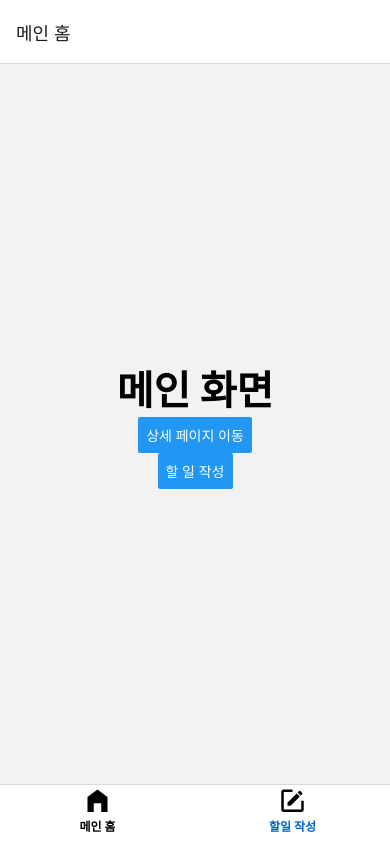
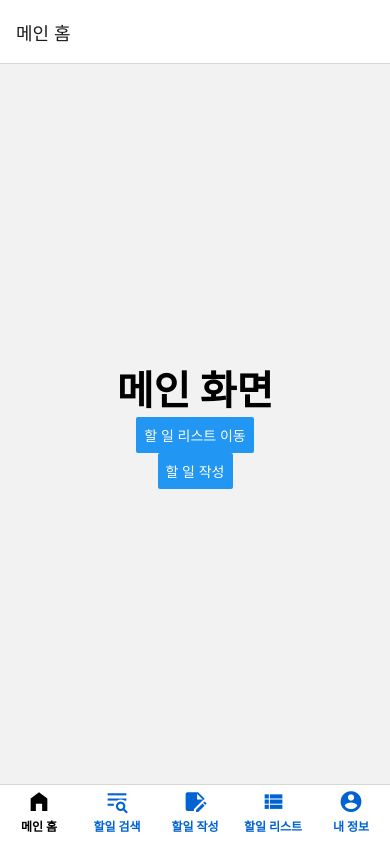
Before and after one commit to SangWon7242/todo-app-24-10-26, a React Native app: screen / in a window 390 px wide. Built offline with nearby package versions, Linux system fonts and the light colour scheme.

Commit message:
Tab.Screen name에 맞는 아이콘 적용

```diff
--- a/App.js
+++ b/App.js
@@ -20,8 +20,8 @@ const HomeScreen = () => {
     <View style={{ flex: 1, alignItems: "center", justifyContent: "center" }}>
       <Text style={{ fontSize: 40, fontWeight: "bold" }}>메인 화면</Text>
       <Button
-        title="상세 페이지 이동"
-        onPress={() => navigation.navigate("Details")}
+        title="할 일 리스트 이동"
+        onPress={() => navigation.navigate("TodoList")}
       />
       <Button
         title="할 일 작성"
@@ -75,20 +75,26 @@ const TodoWriteScreen = ({ navigation }) => {
   );
 };
 
-const DetailScreen = ({ navigation, route }) => {
-  const todo = route.params?.todo;
-
+const TodoSearchScreen = () => {
   return (
     <View style={{ flex: 1, alignItems: "center", justifyContent: "center" }}>
-      <Text style={{ fontSize: 40, fontWeight: "bold" }}>상세보기 화면</Text>
-      <Text style={{ fontSize: 40, fontWeight: "bold" }}>
-        작성 내용 : {todo}
-      </Text>
-      <Button title="홈으로 이동" onPress={() => navigation.navigate("Home")} />
-      <Button
-        title="상세 페이지로 이동"
-        onPress={() => navigation.push("Details")}
-      />
+      <Text style={{ fontSize: 40, fontWeight: "bold" }}>할일 검색</Text>
+    </View>
+  );
+};
+
+const TodoListScreen = () => {
+  return (
+    <View style={{ flex: 1, alignItems: "center", justifyContent: "center" }}>
+      <Text style={{ fontSize: 40, fontWeight: "bold" }}>할일 리스트</Text>
+    </View>
+  );
+};
+
+const MyPageScreen = () => {
+  return (
+    <View style={{ flex: 1, alignItems: "center", justifyContent: "center" }}>
+      <Text style={{ fontSize: 40, fontWeight: "bold" }}>내 정보</Text>
     </View>
   );
 };
@@ -99,35 +105,8 @@ const Tab = createBottomTabNavigator();
 export default function App() {
   return (
     <NavigationContainer>
-      {/* <Stack.Navigator
-        initialRouteName="Home"
-        screenOptions={{
-          headerStyle: {
-            backgroundColor: "#f4511e",
-          },
-          headerTintColor: "#fff",
-          headerTitleStyle: {
-            fontWeight: "bold",
-          },
-          headerRight: () => (
-            <Pressable onPress={() => alert("클릭됨!!")}>
-              <Text style={{ color: "#fff", fontWeight: "bold" }}>Menu</Text>
-            </Pressable>
-          ),
-        }}
-      >
-        <Stack.Screen
-          name="Home"
-          component={HomeScreen}
-          options={{
-            title: "메인 홈",
-          }}
-        />
-        <Stack.Screen name="TodoWrite" component={TodoWriteScreen} />
-        <Stack.Screen name="Details" component={DetailScreen} />
-      </Stack.Navigator> */}
       <Tab.Navigator
-        screenOptions={{
+        screenOptions={({ route }) => ({
           tabBarLabelStyle: {
             fontSize: 12,
             paddingBottom: 10,
@@ -138,25 +117,43 @@ export default function App() {
           },
           tabBarInactiveTintColor: "#0163d2",
           tabBarActiveTintColor: "black",
-          headerRight: () => (
-            <Pressable onPress={() => alert("클릭됨!!")}>
-              <Text style={{ color: "#fff", fontWeight: "bold" }}>Menu</Text>
-            </Pressable>
-          ),
-        }}
+          tabBarIcon: ({ color, size }) => {
+            let iconName;
+
+            if (route.name === "Home") {
+              iconName = "home-variant";
+            } else if (route.name === "TodoSearch") {
+              iconName = "text-search";
+            } else if (route.name === "TodoWrite") {
+              iconName = "note-edit";
+            } else if (route.name === "TodoList") {
+              iconName = "view-list";
+            } else if (route.name === "MyPage") {
+              iconName = "account-circle";
+            }
+
+            return (
+              <MaterialCommunityIcons
+                name={iconName}
+                size={size}
+                color={color}
+              />
+            );
+          },
+        })}
       >
         <Tab.Screen
           name="Home"
           component={HomeScreen}
           options={{
             title: "메인 홈",
-            tabBarIcon: ({ focused }) => (
-              <MaterialCommunityIcons
-                name="home-variant"
-                size={30}
-                color="black"
-              />
-            ),
+          }}
+        />
+        <Tab.Screen
+          name="TodoSearch"
+          component={TodoSearchScreen}
+          options={{
+            title: "할일 검색",
           }}
         />
         <Tab.Screen
@@ -164,13 +161,20 @@ export default function App() {
           component={TodoWriteScreen}
           options={{
             title: "할일 작성",
-            tabBarIcon: ({ focused }) => (
-              <MaterialCommunityIcons
-                name="square-edit-outline"
-                size={30}
-                color="black"
-              />
-            ),
+          }}
+        />
+        <Tab.Screen
+          name="TodoList"
+          component={TodoListScreen}
+          options={{
+            title: "할일 리스트",
+          }}
+        />
+        <Tab.Screen
+          name="MyPage"
+          component={MyPageScreen}
+          options={{
+            title: "내 정보",
           }}
         />
       </Tab.Navigator>
```
